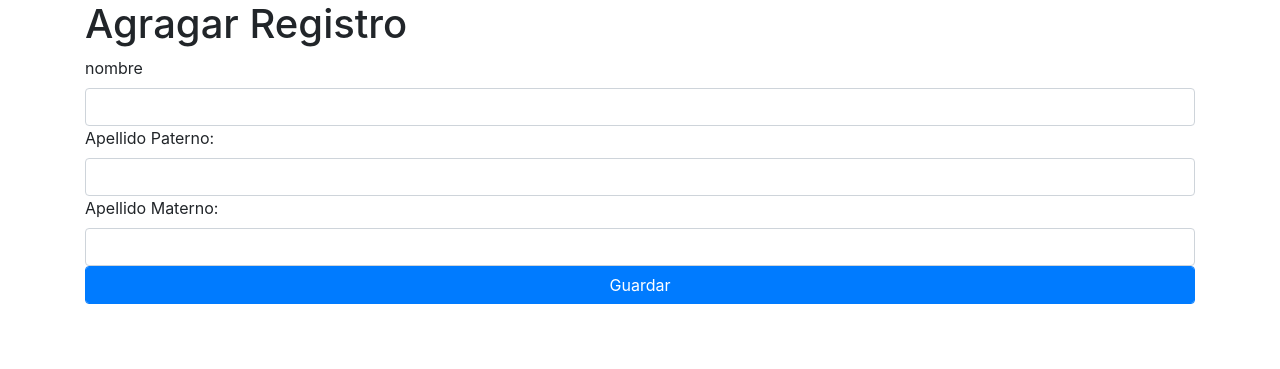
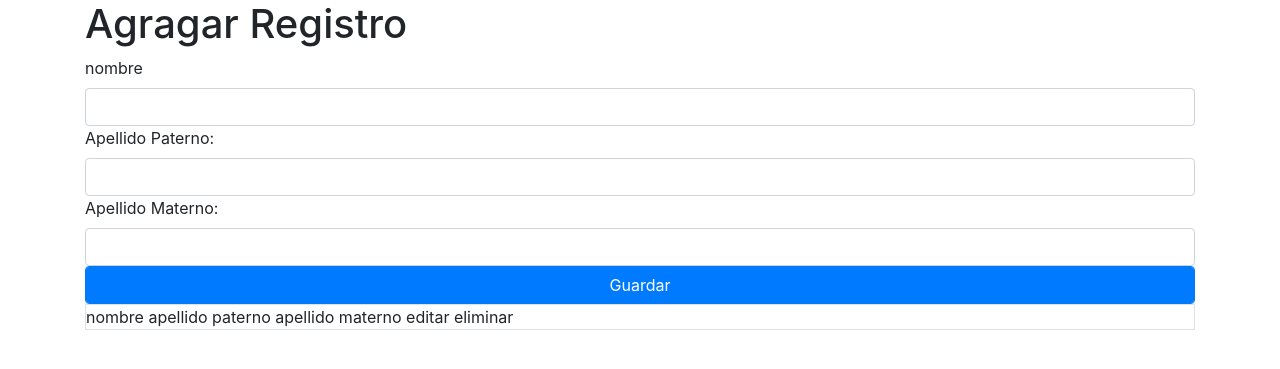
Before and after one commit to teslajuarez/miniproyecto_alejandro, a CodeIgniter 4 app: the page made by codeingniter/app/Views/listado.php in a window 1280 px wide. Shown: the top 369 px of the page. Run offline with PHP 8.4 and a stand-in for CodeIgniter, Linux system fonts and the light colour scheme; the template is opened without the code that fills it, so the values that code supplies are empty; some libraries are stand-ins or nearby versions.

Commit message:
Update listado.php

```diff
--- a/codeingniter/app/Views/listado.php
+++ b/codeingniter/app/Views/listado.php
@@ -25,9 +25,25 @@
                       <button class="btn btn-primary form-control">Guardar</button>
 
                       </form>
-                     <div>
-                    <div>
-                  <div>
+                     </div>
+                    </div>
+                     <div class="row">
+                       <div class="col-sm-12">
+                         <div class="table table-resomsive">
+                           <div class="table table-hover table-bordered">
+                             <tr>
+                               <th>nombre</th>
+                               <th>apellido paterno</th>
+                               <th>apellido materno</th>
+                               <th>editar</th>
+                               <th>eliminar</th>
+                             </tr>
+
+                             </table>
+                         </div>
+                       </div>
+                      </div>
+                  </div>
     <h1></h1>
 
     <!-- Optional JavaScript -->
```
